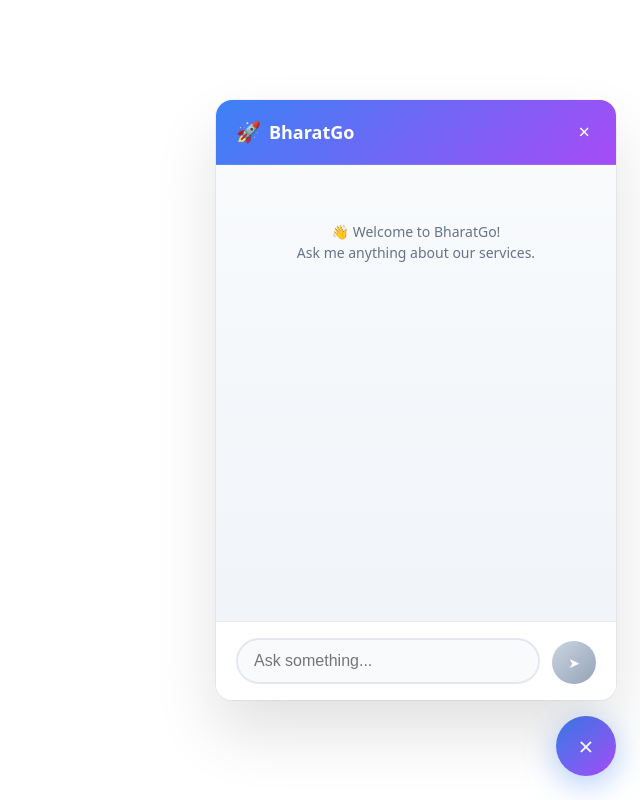
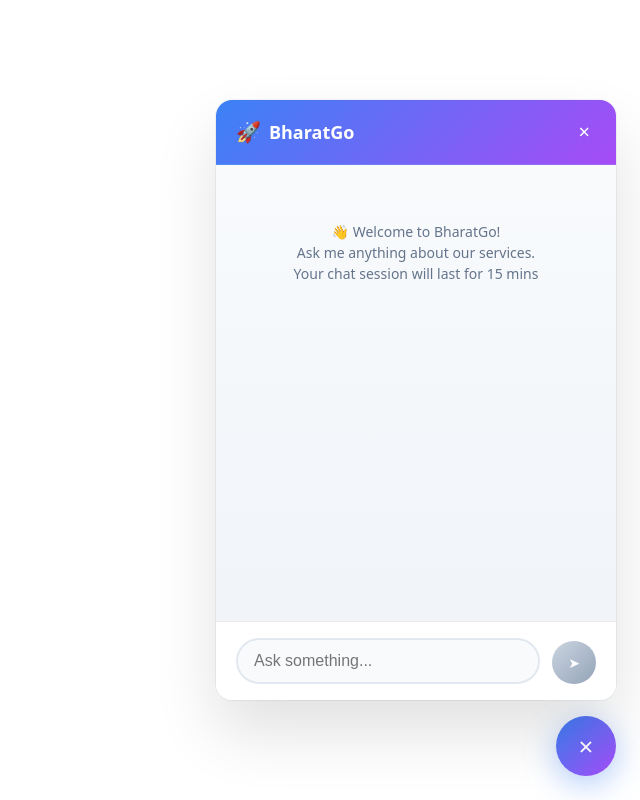
Before and after one commit to ratishjain12/bharatgo-customer-chatbot, a React (Vite) app: page / in a window 1280 px wide. Both pictures are taken after a click on the button "Open chat". Shown: the whole page, without its empty margins (640-1280 px from the left). Built offline with nearby package versions, Linux system fonts and the light colour scheme.

Commit message:
chat session message

```diff
--- a/src/components/Chatbot.tsx
+++ b/src/components/Chatbot.tsx
@@ -269,6 +269,8 @@ export default function Chatbot({ embedded = false, onClose }: { embedded?: bool
             👋 Welcome to BharatGo!
             <br />
             Ask me anything about our services.
+            <br/>
+            Your chat session will last for 15 mins
           </div>
         ) : (
           <>
```
